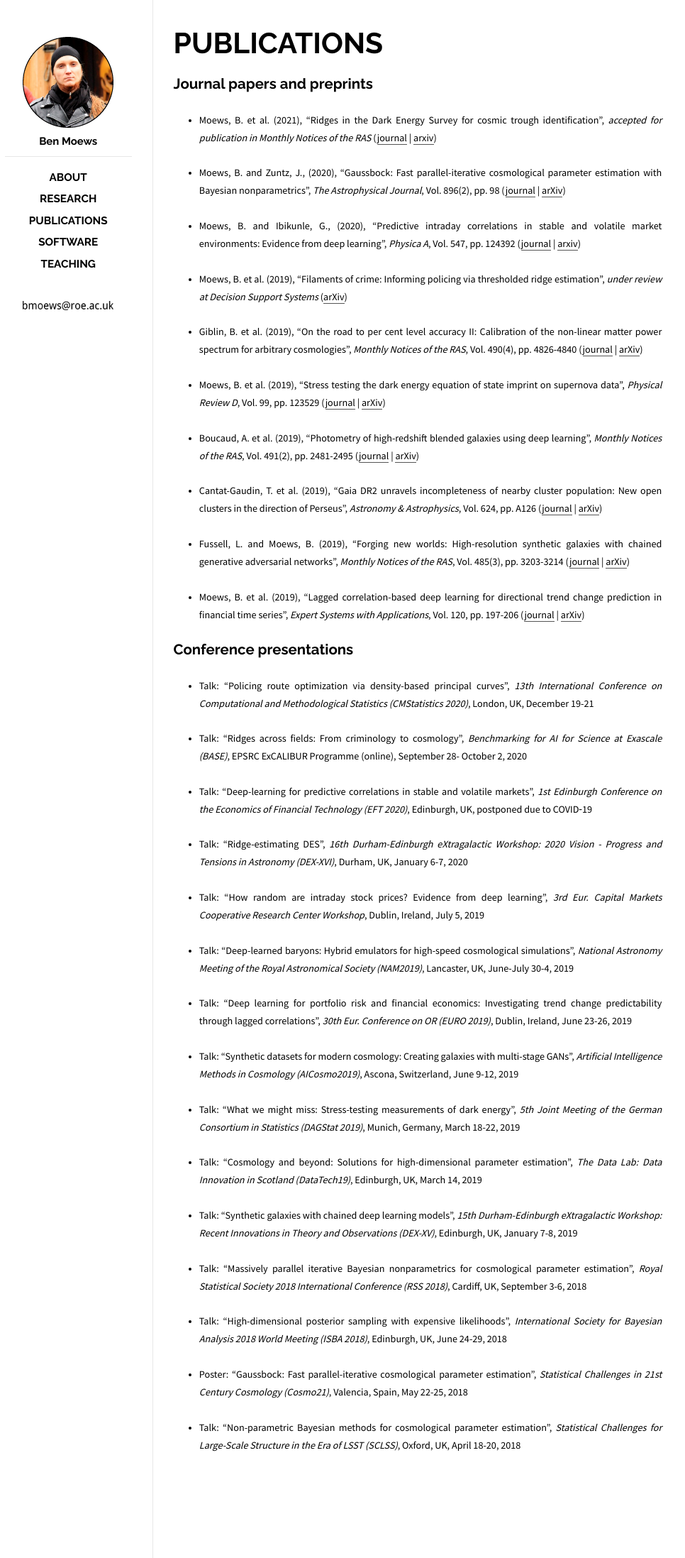
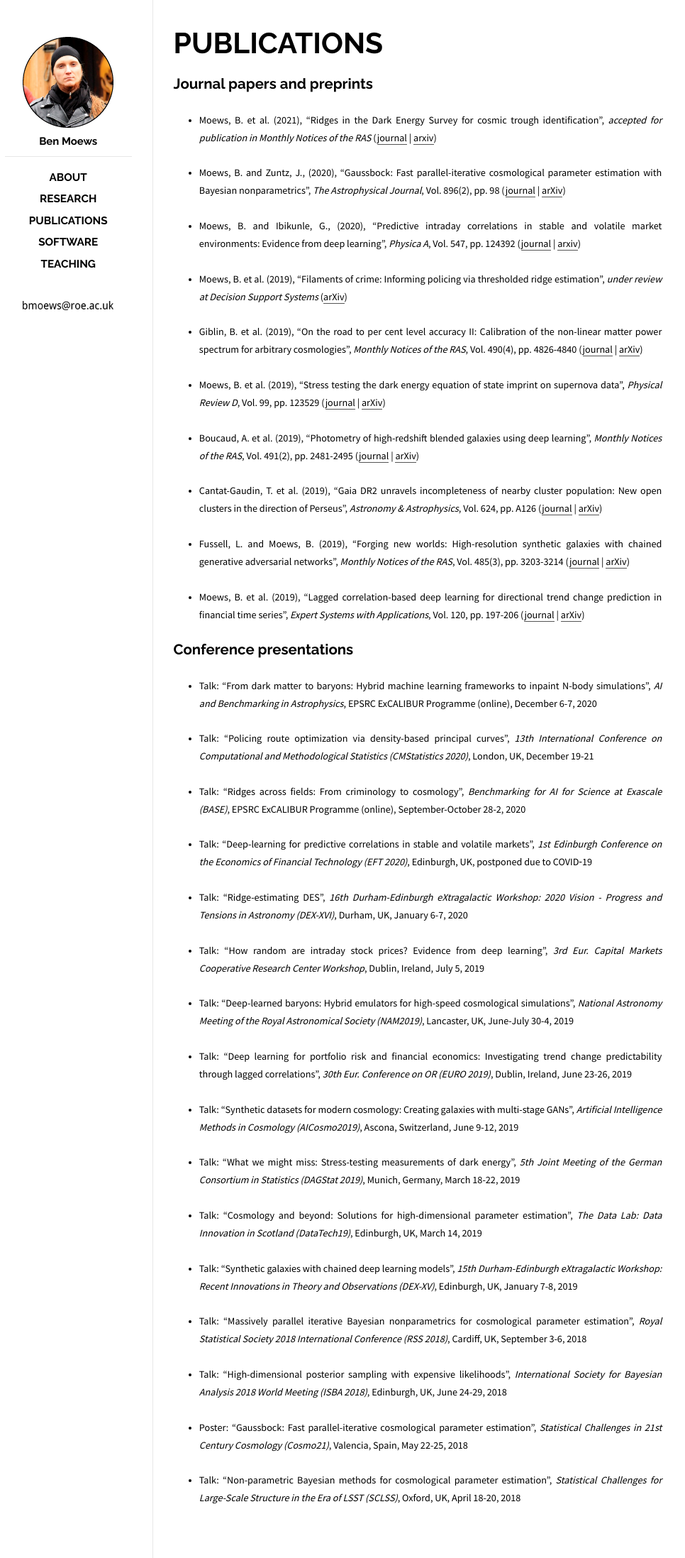
Before and after one commit to moews/moews.github.io, a Jekyll site: the page built from _posts/2017-03-25-publications.md, in a window 1280 px wide. Shown: the whole page at 71% size, without its empty margins (143-1109 px from the left). Built offline with Jekyll 4.4.1, drawn with Linux system fonts in a browser that asks for light colours.

Commit message:
Update 2017-03-25-publications.md

```diff
--- a/_posts/2017-03-25-publications.md
+++ b/_posts/2017-03-25-publications.md
@@ -30,9 +30,11 @@ categories: posts
 
 ## Conference presentations
 
+* <small>Talk: "From dark matter to baryons: Hybrid machine learning frameworks to inpaint N-body simulations", _AI and Benchmarking in Astrophysics_, EPSRC ExCALIBUR Programme (online), December 6-7, 2020</small>
+
 * <small>Talk: "Policing route optimization via density-based principal curves", _13th International Conference on Computational and Methodological Statistics (CMStatistics 2020)_, London, UK, December 19-21</small>
 
-* <small>Talk: "Ridges across fields: From criminology to cosmology", _Benchmarking for AI for Science at Exascale (BASE)_, EPSRC ExCALIBUR Programme (online), September 28- October 2, 2020</small>
+* <small>Talk: "Ridges across fields: From criminology to cosmology", _Benchmarking for AI for Science at Exascale (BASE)_, EPSRC ExCALIBUR Programme (online), September-October 28-2, 2020</small>
 
 * <small>Talk: "Deep-learning for predictive correlations in stable and volatile markets", _1st Edinburgh Conference on the Economics of Financial Technology (EFT 2020)_, Edinburgh, UK, postponed due to COVID‑19</small>
 
```
